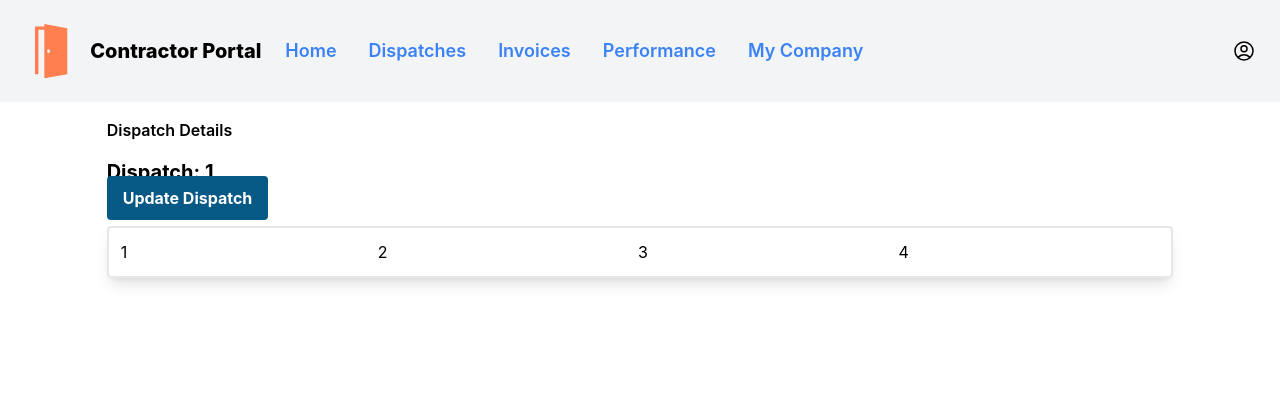
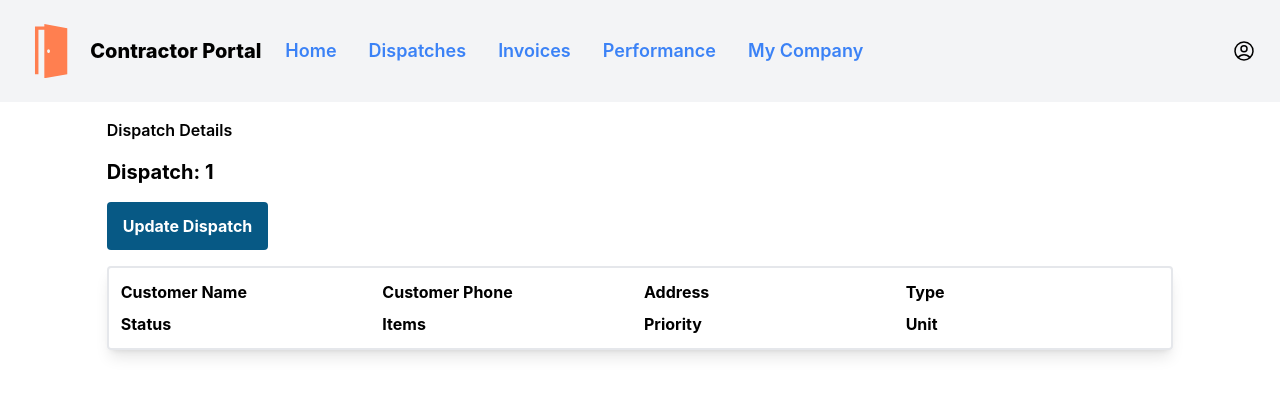
Before and after one commit to yousifshamoun/fsm-demo, a React (Create React App) app in the folder src/main/frontend/: page /vieworder/1 in a window 1280 px wide. Shown: the top 396 px of the page. Built offline with nearby package versions, Linux system fonts and the light colour scheme; no server answers.

Commit message:
Dialogue box

```diff
--- a/src/main/frontend/src/components/DispatchListItem.tsx
+++ b/src/main/frontend/src/components/DispatchListItem.tsx
@@ -11,7 +11,7 @@ type DispatchListItemProps = {
     notes: string;
     status: string;
 };
-const getSVG = (status: string) => {
+export const getSVG = (status: string) => {
     switch (status) {
         case 'new':
             return (
@@ -74,7 +74,6 @@ const getSVG = (status: string) => {
     }
 };
 const DispatchListItem = (props: DispatchListItemProps) => {
-    console.log(props.index);
     return (
         <tr
             className={`${
--- a/src/main/frontend/src/pages/ViewOrder.tsx
+++ b/src/main/frontend/src/pages/ViewOrder.tsx
@@ -2,6 +2,7 @@ import axios from 'axios';
 import React, { useEffect, useState } from 'react';
 import { Link, useParams } from 'react-router-dom';
 import TechNavBar from '../components/TechNavBar';
+import { getSVG } from '../components/DispatchListItem';
 const ViewOrder = () => {
     const [order, setOrder] = useState({
         name: '',
@@ -38,7 +39,8 @@ const ViewOrder = () => {
         status,
     } = order;
     const { id } = useParams();
-
+    const [showDialogue, setShowDialogue] = useState(false);
+    const handleDialogue = (status: boolean) => setShowDialogue(status);
     useEffect(() => {
         loadUser();
     }, []);
@@ -57,25 +59,82 @@ const ViewOrder = () => {
         e.preventDefault();
         await axios.put(`http://localhost:8080/order/${id}`);
     };
+    const Items = [
+        ['Customer Name', name],
+        ['Customer Phone', phone],
+        ['Address', street],
+        ['Type', tags],
+        ['Status', getSVG(status)],
+        ['Items', technician],
+        ['Priority', priority],
+        ['Unit', business_unit],
+    ];
+    function DialogueBox() {
+        return (
+            <div>
+                <div className="bg-black/[.6] inset-0 fixed"></div>
+                <div className="inset-y-1/3 inset-x-1/4 fixed bg-white rounded flex flex-wrap p-4">
+                    <div className="ml-auto mr-0">
+                        <svg
+                            xmlns="http://www.w3.org/2000/svg"
+                            fill="none"
+                            viewBox="0 0 24 24"
+                            strokeWidth={1.5}
+                            stroke="currentColor"
+                            className="w-6 h-6"
+                        >
+                            <path
+                                strokeLinecap="round"
+                                strokeLinejoin="round"
+                                d="M6 18L18 6M6 6l12 12"
+                            />
+                        </svg>
+                    </div>
+                    <div className="w-full border-b-2">
+                        <p className="font-bold text-2xl text-left">
+                            Update Dispatch
+                        </p>
+                    </div>
+                    <div className="w-full flex flex-wrap">
+                        <div className="flex-auto">
+                            <p className="font-bold text-left ml-2">Item</p>
+                        </div>
+                        <div className="flex-auto">
+                            <p className="font-bold text-left ml-2">Status</p>
+                        </div>
+                        <div className="flex-auto">
+                            <p className="font-bold text-left ml-2">Add Note</p>
+                        </div>
+                    </div>
+                    <div className="w-full">
+                        <p className="font-bold text-xl">Update Dispatch</p>
+                    </div>
+                </div>
+            </div>
+        );
+    }
 
     return (
         <div>
+            {showDialogue ? <DialogueBox /> : null}
             <TechNavBar />
             <div className="w-5/6 m-auto mt-4 text-left">
                 <div className="text-md font-semibold">Dispatch Details</div>
                 <div className="mt-4 font-bold text-xl">Dispatch: {id}</div>
-                <Link
-                    to={'/'}
+                <button
+                    onClick={() => handleDialogue(true)}
                     type="button"
                     className="mt-4 bg-sky-800 hover:bg-sky-700 text-white font-bold py-3 px-4 rounded focus:outline-none focus:shadow-outline"
                 >
                     Update Dispatch
-                </Link>
-                <div className="p-3 mt-4 border-2 rounded shadow-lg grid grid-flow-col">
-                    <div className="col-span-1">1</div>
-                    <div className="col-span-1">2</div>
-                    <div className="col-span-1">3</div>
-                    <div className="col-span-1">4</div>
+                </button>
+                <div className="p-3 mt-4 border-2 rounded shadow-lg grid grid-cols-4 gap-2">
+                    {Items.map((item: any[]) => (
+                        <div className="font-bold">
+                            {item[0]}
+                            <p className="font-normal">{item[1]}</p>
+                        </div>
+                    ))}
                 </div>
             </div>
         </div>
```
